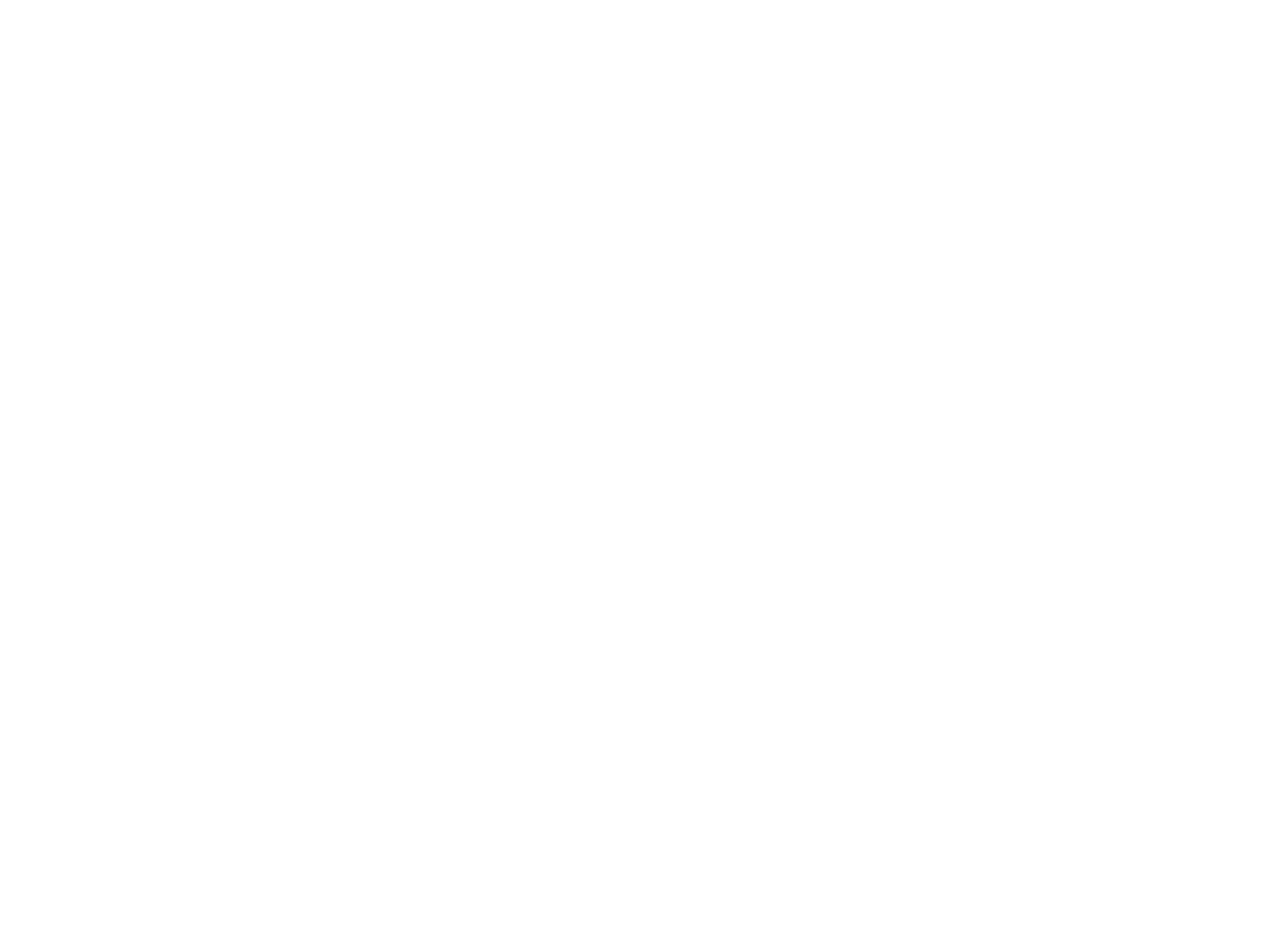
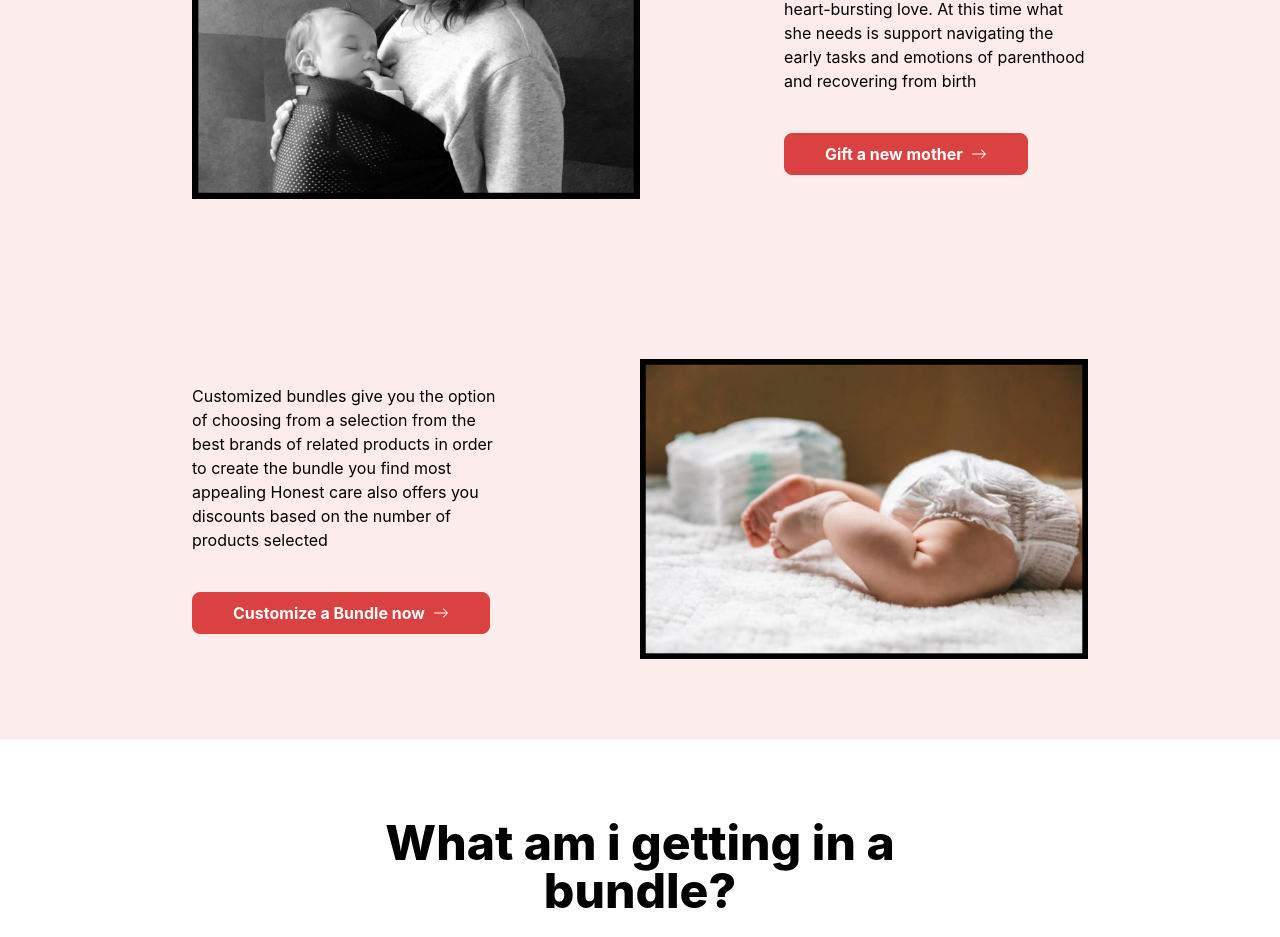
Before and after one commit to SamuelAdex/HonestCare, a React (Create React App) app: page / in a window 1280 px wide. Shown: the part 1860-2797 px from the top of the page. Before the commit the page ends 1680 px from the top, so only its background shows below. Built offline with nearby package versions, Linux system fonts and the light colour scheme; a web font is replaced by a local one.

Commit message:
updates to website

```diff
--- a/src/App.js
+++ b/src/App.js
@@ -1,5 +1,6 @@
 import React from 'react'
 import { Route, Routes } from 'react-router-dom'
+import Footer from './components/Footer'
 import Navbar from './components/Navbar'
 import Home from './pages/Home'
 
@@ -10,7 +11,7 @@ function App() {
       <Routes>
         <Route path='/' element={<Home />} />
       </Routes>
-
+      <Footer />
     </>
   )
 }
--- a/src/components/About.js
+++ b/src/components/About.js
@@ -1,15 +1,11 @@
 import React from 'react'
 import { NavLink } from 'react-router-dom';
-// Icons ====================>>>>>>>>>>>>>>>>
 import { BsArrowRight } from 'react-icons/bs'
-//============================>>>>>>>>>>>>>>>>
-// Images ====================>>>>>>>>>>>>>>>>
 import CUSTOMIZE from "../assets/img/customize.png";
 import ENJOY from "../assets/img/enjoy.png";
 import PAYMENT from "../assets/img/payment.png";
 import RECTANGLE from "../assets/img/rectangle.png";
 import { Header } from './Header';
-//============================>>>>>>>>>>>>>>>>
 
 
 export default function About() {
--- /dev/null
+++ b/src/components/Footer.js
@@ -0,0 +1,56 @@
+import React from 'react'
+import { NavLink } from 'react-router-dom';
+import Logo from "../assets/img/logo.png";
+
+
+export default function Footer() {
+    const FOOTER_LINKS = [
+        {
+            id: 1,
+            title: 'Products',
+            link: '/'
+        },
+        {
+            id: 2,
+            title: 'Brands',
+            link: '/'
+        },
+        {
+            id: 3,
+            title: 'Pricing',
+            link: '/'
+        },
+        {
+            id: 4,
+            title: 'My Account',
+            link: '/'
+        },
+    ]
+
+    return (
+        <div className='w-full border-t pt-10'>
+            <div className="w-[80vw] mx-auto h-full flex items-center pb-10">
+                <div>
+                    <img src={Logo} alt="" />
+                </div>
+                <ul className='flex items-center w-full justify-between'>
+                    <li className='w-full flex justify-evenly'>
+                        {
+                            FOOTER_LINKS.map((LINKS, i) => {
+                                return (
+                                    <NavLink to={LINKS.link} key={i}>
+                                        {LINKS.title}
+                                    </NavLink>
+                                )
+                            })
+                        }
+                    </li>
+                </ul>
+            </div>
+            <div className="w-[70vw] mx-auto border-t p-5 text-center">
+                <p>© Copyright 2022, All Rights Reserved by Honestcare</p>
+            </div>
+
+        </div>
+    )
+}
--- a/src/components/Header.js
+++ b/src/components/Header.js
@@ -2,7 +2,7 @@ import React from 'react'
 
 export const Header = ({ title, subtitle }) => {
     return (
-        <div className=' md:text-7xl md:w-[53%] text-start md:text-center mx-auto mb-10'>
+        <div className=' md:text-7xl md:w-[53%] text-start md:text-center mx-auto my-10'>
             <h1 className='font-extrabold text-[2em] md:text-5xl mx-auto mb-3'>{title}</h1>
             <p className='text-xl md:text-xl mx-auto'>{subtitle}</p>
         </div>
--- /dev/null
+++ b/src/components/Section.js
@@ -0,0 +1,48 @@
+import React from 'react'
+import { Button } from './Button'
+import { BsArrowRight } from 'react-icons/bs'
+
+
+export const Section = ({ image, content, btnText, onClick, type, backGround }) => {
+    return (
+        type === 'imgLeft' ?
+            <div className={`${backGround} block py-20`}>
+                <div className="w-[70vw] mx-auto h-full">
+                    <div className="grid md:grid-cols-2 items-center gap-10 md:gap-0">
+                        <div>
+                            <img src={image} alt="" />
+                        </div>
+                        <div className='md:pl-36'>
+                            {content}
+                            <div className='flex mt-10'>
+                                {
+                                    btnText &&
+                                    <Button value={btnText} oncClick={onClick} icon={<BsArrowRight />} />
+                                }
+                            </div>
+                        </div>
+                    </div>
+                </div>
+            </div>
+            :
+            <div className={`${backGround} block py-20`}>
+                <div className="w-[70vw] mx-auto h-full">
+                    <div className="md:grid md:grid-cols-2 flex-col-reverse flex items-center gap-10 md:gap-0">
+
+                        <div className='md:pr-36'>
+                            {content}
+                            <div className='flex mt-10'>
+                                {
+                                    btnText &&
+                                    <Button value={btnText} oncClick={onClick} icon={<BsArrowRight />} />
+                                }
+                            </div>
+                        </div>
+                        <div>
+                            <img src={image} alt="" />
+                        </div>
+                    </div>
+                </div>
+            </div>
+    )
+}
--- a/src/pages/Home.js
+++ b/src/pages/Home.js
@@ -1,12 +1,46 @@
 import React from 'react'
 import About from '../components/About'
 import Hero from '../components/Hero'
+import { Section } from '../components/Section'
+import MOTHER from "../assets/img/mother.png";
+import BABY from "../assets/img/baby.png";
+import BOX from "../assets/img/box.png";
+import { Header } from '../components/Header';
 
 export default function Home() {
+    const click = () => {
+        alert('works');
+    }
     return (
         <>
             <Hero />
             <About />
+
+            <Section
+                backGround={'bg-pink'}
+                type={'imgLeft'}
+                image={MOTHER}
+                content={'A new mom will experience a roller-coaster of emotions—extreme happiness, frustration, exhaustion, heart-bursting love. At this time what she needs is support navigating the early tasks and emotions of parenthood and recovering from birth'}
+                btnText={'Gift a new mother'}
+                onClick={click}
+            />
+            <Section
+                backGround={'bg-pink'}
+                image={BABY}
+                content={'Customized bundles give you the option of choosing from a selection from the best brands of related products in order to create the bundle you find most appealing Honest care also offers you discounts based on the number of products selected'}
+                btnText={'Customize a Bundle now'}
+                onClick={click}
+            />
+
+            <div className='pt-10'>
+                <Header title={'What am i getting in a bundle?'} />
+                <Section
+                    image={BOX}
+                    content={'Customized bundles give you the option of choosing from a selection from the best brands of related products in order to create the bundle you find most appealing Honest care also offers you discounts based on the number of products selected'}
+                    btnText={'Subscribe to a Bundle now'}
+                    onClick={click}
+                />
+            </div>
         </>
     )
 }
```
